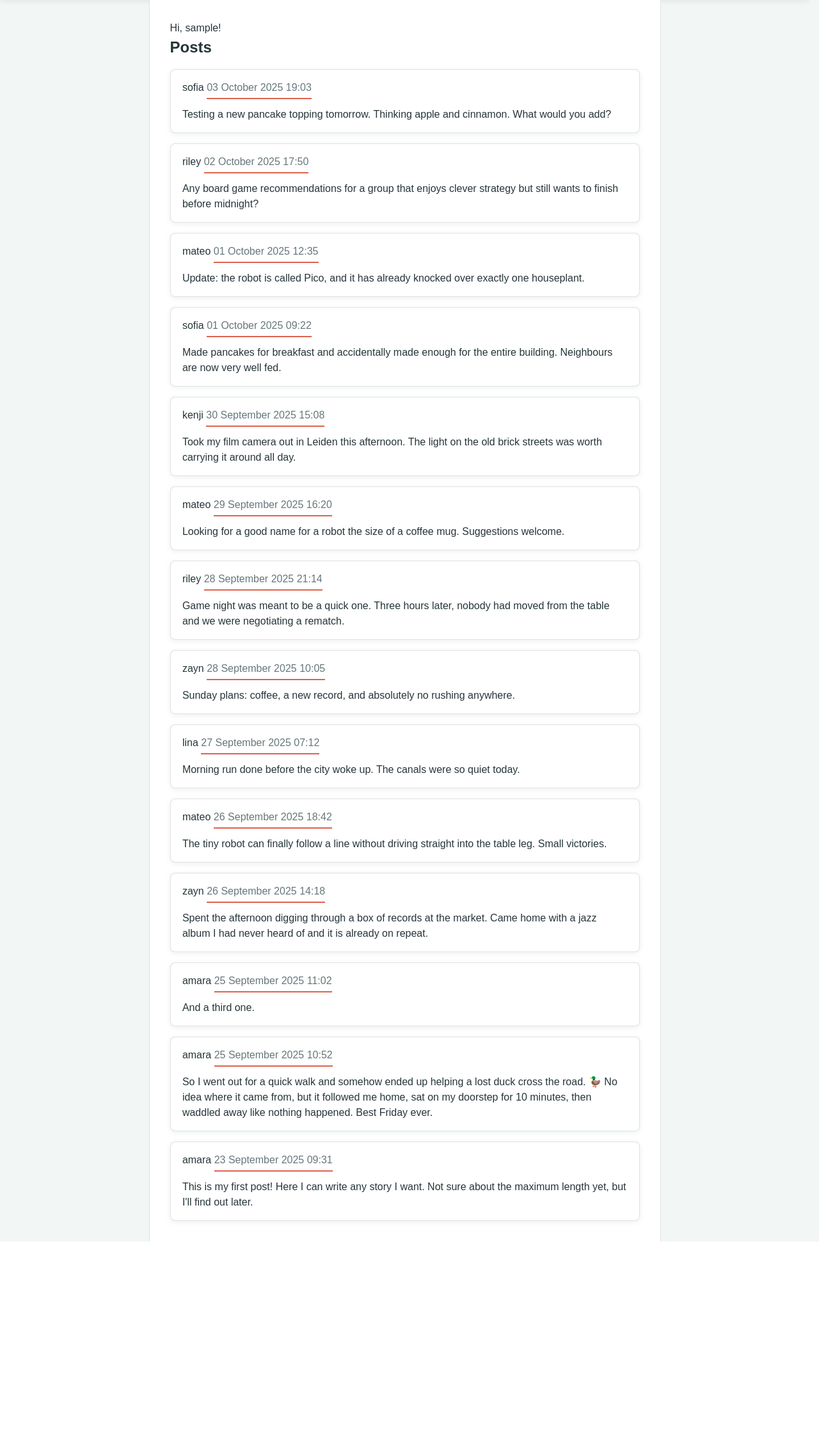
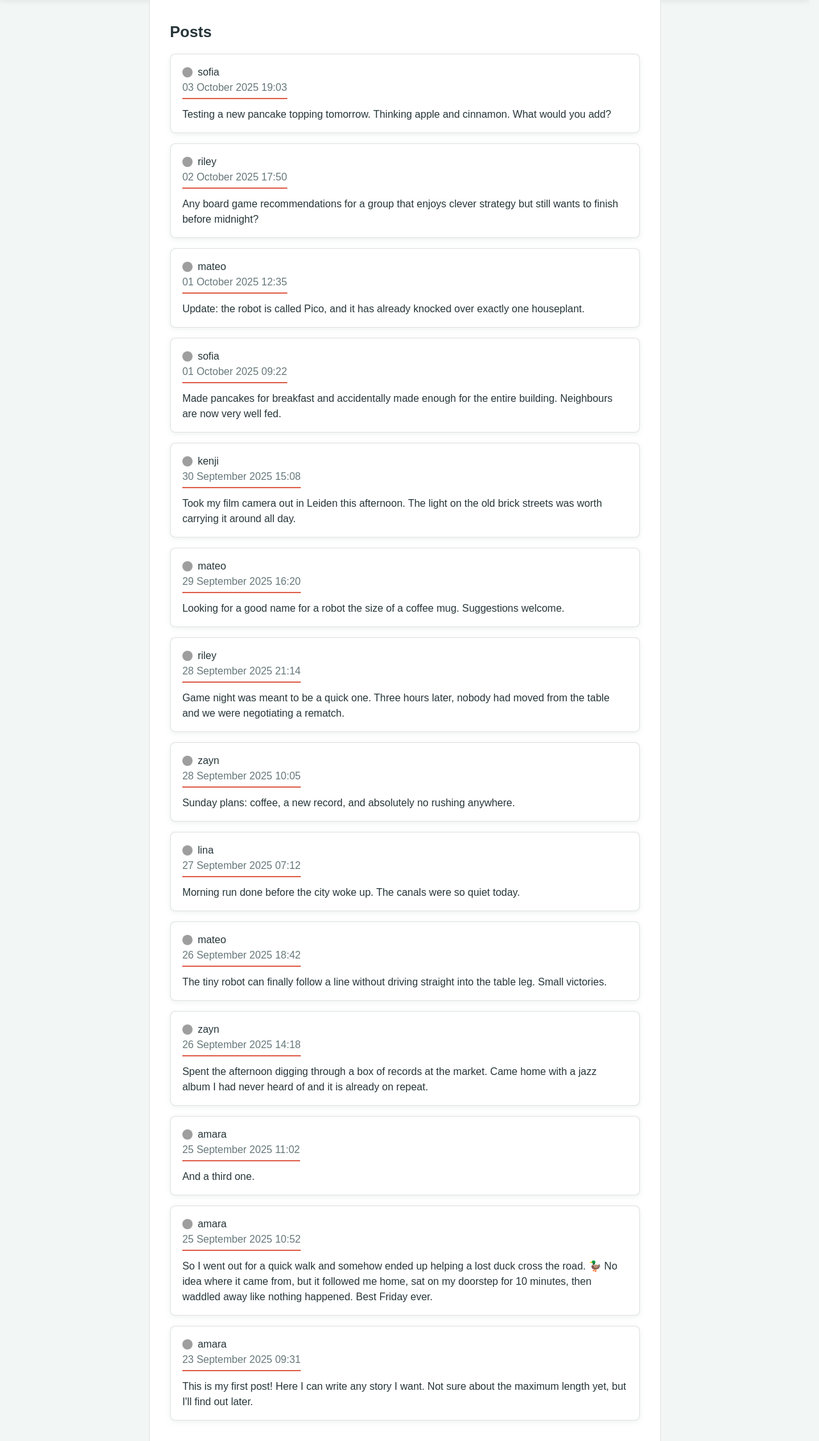
Before and after one commit to dvs2610/socialmedia, a Flask app: page / in a window 1280 px wide. Shown: the part 60-2312 px from the top of the page at 64% size. Before the commit the page ends 2000 px from the top, so only its background shows below. Run offline with Flask 3, Linux system fonts and the light colour scheme; the visitor is signed in with stand-in values (Sample User, id 1); data comes from the database, SQL or seed files in the repository; grey boxes are pictures that could not be loaded.

Commit message:
post username includes avatar, and above date

```diff
--- a/static/style.css
+++ b/static/style.css
@@ -207,6 +207,8 @@ button:focus-visible, input[type="submit"]:focus-visible, a:focus-visible {
 }
 
 .post {
+    display: flex;
+    flex-direction: column;
     background-color: var(--secondary-color);
     border: 1px solid var(--border-color);
     border-radius: var(--border-radius);
@@ -216,11 +218,24 @@ button:focus-visible, input[type="submit"]:focus-visible, a:focus-visible {
 }
 
 .post-date, .no-posts {
+    max-width: fit-content;
     display: inline-block;
     color: var(--muted-color);
     border-bottom: 2px solid var(--primary-color);
     margin-bottom: 0.75rem;
     padding-bottom: 0.25rem;
+}
+
+.post-profile-link {
+    display: flex;
+    align-items: center;
+    gap: 0.5rem;
+}
+
+.post-profile-link .avatar {
+    width: 1rem;
+    height: 1rem;
+    border-radius: 50%;
 }
 
 
--- a/templates/index.html
+++ b/templates/index.html
@@ -2,16 +2,18 @@
 
 {% block content %}
     <div class="centered container">
-        {% if current_user %}
-            <p>Hi, {{ current_user }}!</p>
-        {% endif %}
-
         <h2>Posts</h2>
         <div class="post-overview">
             {% if posts %}
                 {% for post in posts %}
                     <div class="post">
-                        <a href="{{url_for('profile', username=post.author_username)}}">{{post.author_username}}</a>
+                        <a href="{{url_for('profile', username=post.author_username)}}">
+                            <div class="post-profile-link">
+                                <!-- if errors occur when adding avatars, try removing this img (filename post.author_username.avatar) -->
+                                <img class="avatar" src="{{ url_for('static', filename=post.author_username.avatar or 'user-avatar.jpg') }}">
+                                <p>{{post.author_username}}</p>
+                            </div>
+                        </a>
                         <p class="post-date">{{ post.created_at.strftime('%d %B %Y %H:%M') }}</p>
                         <p>{{ post.content }}</p>
                     </div>
--- a/templates/users.html
+++ b/templates/users.html
@@ -2,10 +2,6 @@
 
 {% block content %}
     <div class="centered container">
-        {% if current_user %}
-            <p>Hi, {{ current_user }}!</p>
-        {% endif %}
-
         <h2>Profiles</h2>
         <div class="grid-profiles">
             {% if users %}
```
